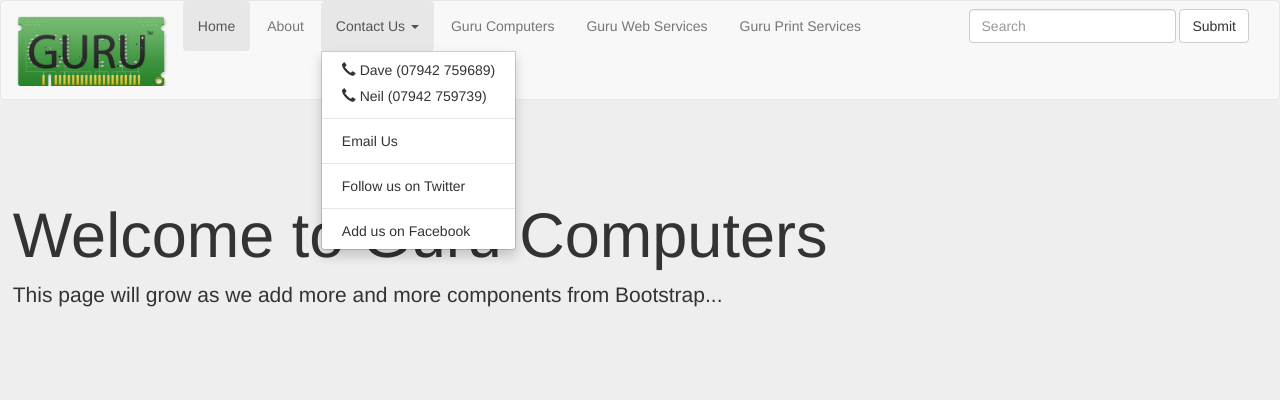
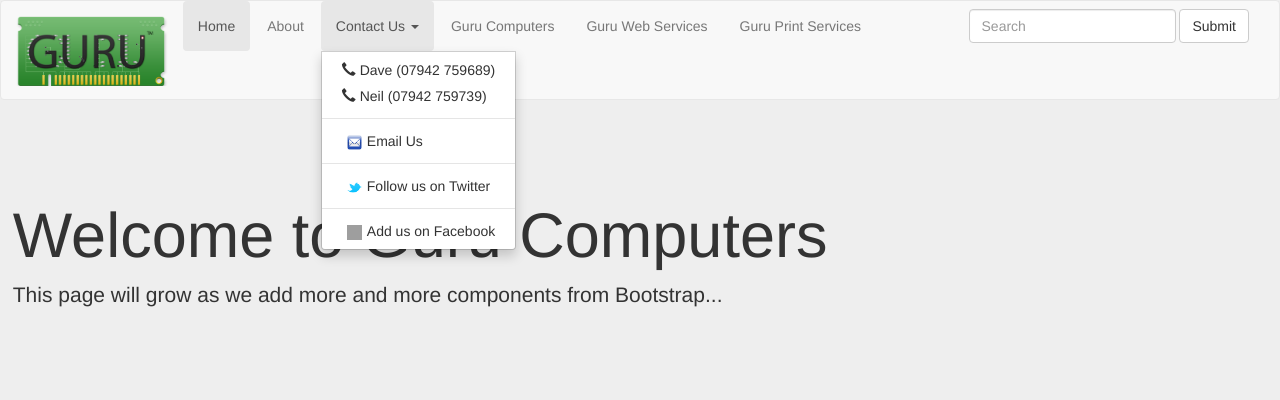
Before and after one commit to GuruComputers/Guru-2.0, a PHP site: page / in a window 1280 px wide, after a click on "Contact Us". Shown: the top 400 px of the page. Run offline with PHP 8.4, Linux system fonts and the light colour scheme; some libraries are stand-ins or nearby versions; grey boxes are pictures that could not be loaded.

Commit message:
Add Social Media Menu Icons

```diff
--- a/css/custom.css
+++ b/css/custom.css
@@ -13,6 +13,13 @@ body {
 
 .navbar-logo {
     max-height: 100%;
+}
+
+.menu-icons {
+	height: 15px;
+	width: 15px;
+	margin-left: 5px;
+	margin-right: 5px;
 }
 
 @media only screen and (max-width: 766px) {
--- a/index.php
+++ b/index.php
@@ -40,11 +40,11 @@
         					<li><a href="tel:07942759689"><span class="glyphicon glyphicon-earphone" aria-hidden="true"></span> Dave (07942 759689)</a></li>
         					<li><a href="tel:07942759739"><span class="glyphicon glyphicon-earphone" aria-hidden="true"></span> Neil (07942 759739)</a></li>
         					<li class="divider"></li>
-        					<li><a href="mailto:sales@gurucomputers.co.uk">Email Us</a></li>
+        					<li><a href="mailto:sales@gurucomputers.co.uk"><img src="./img/email.jpg" class="menu-icons">Email Us</a></li>
         					<li class="divider"></li>
-        					<li><a href="http:///www.twitter.com/gurucomputersuk" target="_blank">Follow us on Twitter</a></li>
+        					<li><a href="http:///www.twitter.com/gurucomputersuk" target="_blank"><img src="./img/twitter.png" class="menu-icons">Follow us on Twitter</a></li>
         					<li class="divider"></li>
-        					<li><a href="http:///www.facebook.com/gurucomputersuk" target="_blank">Add us on Facebook</a></li>
+        					<li><a href="http:///www.facebook.com/gurucomputersuk" target="_blank"><img src="./img/facebook.png" class="menu-icons">Add us on Facebook</a></li>
         				</ul>
         			</li>
         			<li><a href="#">Guru Computers</a></li>
```
